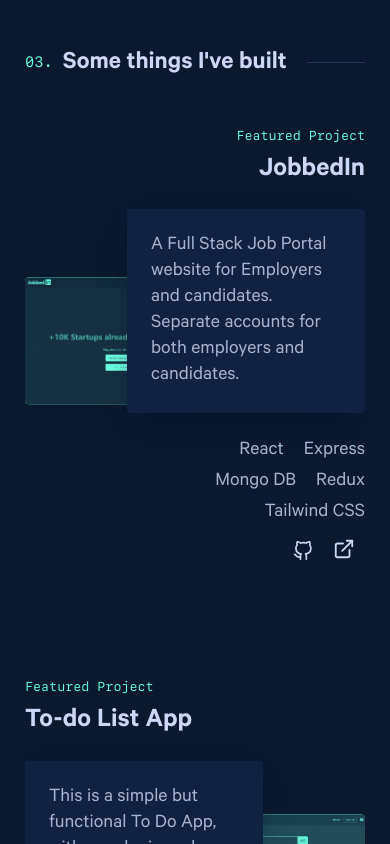
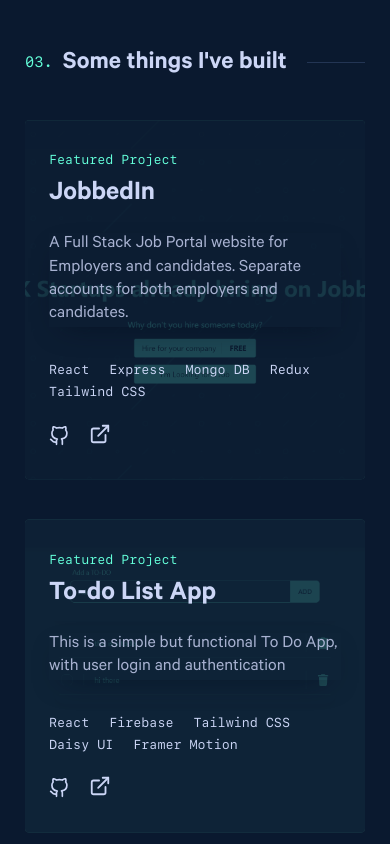
Before and after one commit to SciSaif/portfolio, a React (Create React App) app: page / in a window 390 px wide. Shown: the part 3600-4444 px from the top of the page. Built offline with nearby package versions, Linux system fonts and the light colour scheme.

Commit message:
made projects component fully responsive

```diff
--- a/src/sections/Projects.jsx
+++ b/src/sections/Projects.jsx
@@ -30,35 +30,39 @@ function Projects() {
 			</div>
 
 			{projects.map((project, index) => (
-				<div key={index} className="flex flex-col  justify-center items-center min-h-full text-[20px] font-calibreRegular text-theme-gray-deep font-medium mb-[100px]">
-					<div className={`flex flex-row  ${index % 2 !== 0 ? "justify-start" : "justify-end"} w-full relative lg:mt-[50px] `}>
-						<div className={`absolute  top-1/2 translate-y-[-50%] ${index % 2 !== 0 && "flex justify-end"} `}>
-							<a href={project.website} target="_blank" rel="noreferrer" className="max-w-[60%] max-h-[100%] image-top  ">
-								<div className="image-cover ">
-									<img src={project.img} alt="JobbedIn home page" className="" />
+				<div key={index} className="flex flex-col  justify-center items-center min-h-full text-[20px] font-calibreRegular text-theme-gray-deep font-medium mb-[40px] sm:mb-[100px]">
+					<div className={`flex flex-row justify-start ${index % 2 !== 0 ? "sm:justify-start" : "sm:justify-end"} w-full relative lg:mt-[50px] `}>
+						<div className={`absolute  top-1/2 translate-y-[-50%] ${index % 2 !== 0 && "flex justify-end"} object-cover  w-full h-full sm:w-fit sm:h-fit opacity-20 sm:opacity-100`}>
+							<a href={project.website} target="_blank" rel="noreferrer" className="w-full sm:max-w-[60%] h-full image-top  ">
+								<div className="image-cover w-full h-full sm:w-fit sm:h-fit  ">
+									<img src={project.img} alt="JobbedIn home page" className="object-cover w-full h-full sm:w-fit sm:h-fit " />
 								</div>
 							</a>
 						</div>
-						<div className={`max-w-[70%] md:max-w-[60%] lg:max-w-[50%] flex flex-col ${index % 2 !== 0 ? "items-start" : "items-end"}  h-full  z-10`}>
+						<div
+							className={`w-full sm:max-w-[70%] md:max-w-[60%] lg:max-w-[50%] p-6 sm:p-0 flex flex-col items-start ${index % 2 !== 0 ? "sm:items-start" : "sm:items-end"}  h-full  z-10`}>
 							<div className="text-theme-green my-2 font-sfMonoRegular text-[13px] ">Featured Project</div>
 							<a href={project.website} target="_blank" rel="noreferrer" className="font-calibreSemiBold text-[28px] text-theme-gray-light mb-5 hover:text-theme-green cursor-pointer ">
 								{project.title}
 							</a>
 							<div className="relative w-full project-card">
-								<div className="p-6   bg-theme-light-navy rounded text-theme-light-slate z-10">
+								<div className="sm:p-6   sm:bg-theme-light-navy rounded text-theme-light-slate z-10 text-[18px] sm:text-[20px] ">
 									<p>{project.description}</p>
 								</div>
 							</div>
 							<div className=" relative w-full z-10 mt-[25px] ">
-								<div className={`flex flex-row flex-wrap  ${index % 2 !== 0 ? "justify-start" : "justify-end"}  rounded text-theme-light-slate z-11`}>
+								<div
+									className={`flex flex-row flex-wrap justify-start  ${
+										index % 2 !== 0 ? "sm:justify-start" : "sm:justify-end"
+									} my-[10px] sm:my-0 rounded text-theme-lightest-slate z-11`}>
 									{project.technologies.map((technology, i) => (
-										<div key={i} className="ml-[20px] mb-[5px]">
+										<div key={i} className=" mr-[20px] sm:mr-0 sm:ml-[20px] mb-[5px] text-[13px] font-sfMonoRegular">
 											{technology}
 										</div>
 									))}
 								</div>
 							</div>
-							<div className="flex flex-row items-center">
+							<div className="flex flex-row items-center translate-x-[-10px] sm:translate-x-0">
 								<a href={project.github} target="_blank" rel="noreferrer" className="w-[40px] h-[40px] cursor-pointer p-[10px]">
 									<svg
 										xmlns="http://www.w3.org/2000/svg"
```
Also changed, not shown: src/assets/portfolioHome.png (added).
